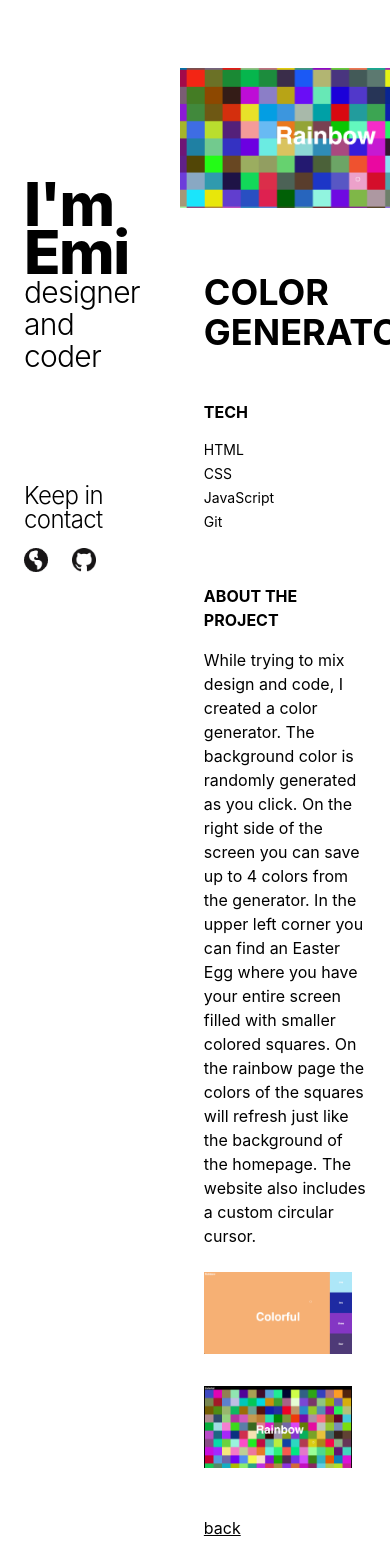
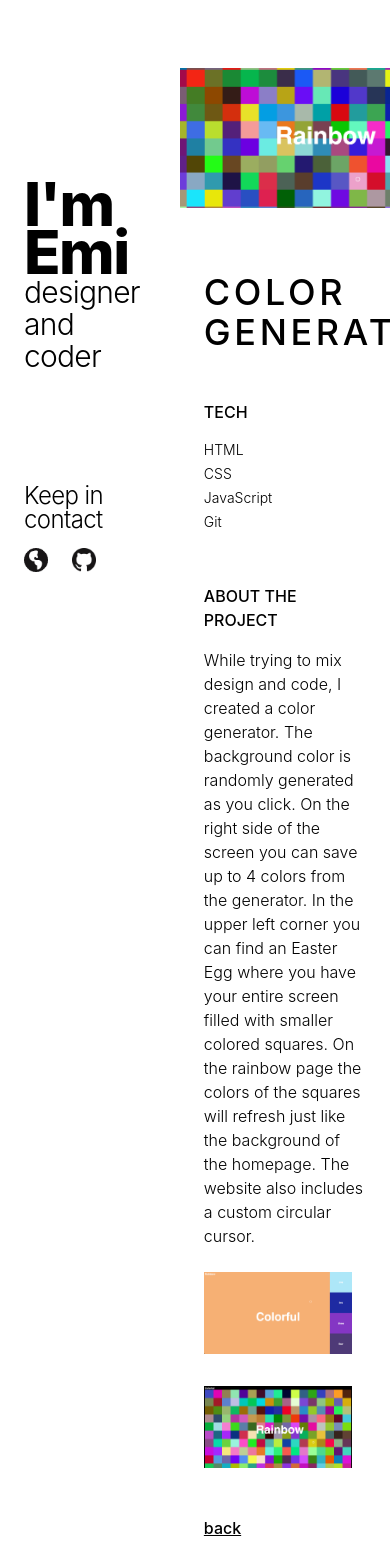
Before and after one commit to e-cmt/emi-codes, a Next.js app: page /projects/color-generator in a window 390 px wide. Shown: the top 1568 px of the page. Built offline with nearby package versions, Linux system fonts and the light colour scheme.

Commit message:
Responsive design, typography, pic

```diff
--- a/components/layout.js
+++ b/components/layout.js
@@ -16,6 +16,7 @@ export default function Layout({ children }) {
         <meta property="og:image" content={`/favicon.png`} />
         <meta name="og:title" content={siteTitle} />
       </Head>
+
       <div
         className={[styles.sidebar, "ml-5", "sm:ml-10", "md:ml-20"].join(" ")}
       >
--- a/components/layout.module.css
+++ b/components/layout.module.css
@@ -11,7 +11,7 @@
 }
 
 .heading {
-  @apply text-6xl	font-extrabold	 tracking-tight;
+  @apply text-6xl	font-extrabold tracking-tight;
   line-height: 3rem;
 }
 
--- a/pages/about.js
+++ b/pages/about.js
@@ -9,23 +9,28 @@ export default function About() {
         <title>About</title>
       </Head>
 
-      <div>
+      <div className="w-11/12 flex flex-col lg:flex-row items-start md:items-center md:justify-items-center">
         <img
-          className="w-11/12"
-          src="https://images.unsplash.com/photo-1603665185806-510f5376ce99?ixid=MXwxMjA3fDB8MHxwaG90by1wYWdlfHx8fGVufDB8fHw%3D&ixlib=rb-1.2.1&auto=format&fit=crop&w=1950&q=80"
+          className="w-8/12 sm:6/12 md:w-4/12 "
+          src="/images/profile_pic.png"
         ></img>
-        <div className="w-11/12 p-6 pt-16 pb-16">
-          <h1 className="text-4xl font-bold	pb-12">Hey there! I'm Emi.</h1>
-          <p className="text-base pb-6">
+        <div className="w-11/12 lg:w-8/12 lg:p-10 pt-16">
+          <h1 className="text-4xl font-medium	tracking-widest pb-12">
+            Hey there! I'm Emi.
+          </h1>
+          <p className="text-base font-light">
             I'm a designer and developer. After falling in love with coding in
             high school, I took a small detour until I started working in an IT
             company. Since then I have worked on designing websites, revising my
             knowledge and improving upon it with courses and through practice.{" "}
           </p>
-          <h6 className="text-base font-semibold pb-4">
+        </div>
+      </div>
+      <div className="w-11/12 md:p-4 pt-16 pb-16">
+        <h6 className="text-base font-medium pb-4">
           Technologies I've been working with:
         </h6>
-          <ul className="flex flex-col sm:flex-row justify-between text-base font-light pb-12">
+        <ul className="flex flex-col lg:flex-row justify-between text-base font-light pb-12">
           <li className="pb-1">HTML/CSS</li>
           <li className="pb-1">JavaScript</li>
           <li className="pb-1">TailwindCSS</li>
@@ -33,10 +38,9 @@ export default function About() {
           <li className="pb-1">Next.js</li>
           <li className="pb-1">Node.js</li>
         </ul>
-          <Link className="text-base font-bold pb-4" href="/">
-            <a className="underline">back</a>
+        <Link className="pb-4" href="/">
+          <a className="underline text-base font-medium">back</a>
         </Link>
-        </div>
       </div>
     </>
   );
--- a/pages/index.js
+++ b/pages/index.js
@@ -13,22 +13,22 @@ export default function Home() {
       <div className="flex flex-wrap items-center justify-start">
         <Link href="/projects/color-generator">
           <a className="h-56 w-56 sm:h-72 sm:w-72 xl:h-96 xl:w-96 bg-yellow-100 flex flex-row justify-center items-center">
-            <p className="text-xl">color generator</p>
+            <p className="text-xl text-yellow-900">color generator</p>
           </a>
         </Link>
         <Link href="/projects/portfolio-website">
           <a className="h-56 w-56 sm:h-72 sm:w-72 xl:h-96 xl:w-96 flex flex-row justify-center items-center bg-pink-100">
-            <p className="text-xl">portfolio website</p>
+            <p className="text-xl text-pink-900">portfolio website</p>
           </a>
         </Link>
         <Link href="/about">
           <a className="h-56 w-56 sm:h-72 sm:w-72 xl:h-96 xl:w-96 flex flex-row justify-center items-center  bg-purple-100">
-            <p className="text-xl">about</p>
+            <p className="text-xl text-purple-900">about</p>
           </a>
         </Link>
         <Link href="/projects/house-studio">
           <a className="h-56 w-56 sm:h-72 sm:w-72 xl:h-96 xl:w-96 flex flex-row justify-center items-center  bg-blue-100">
-            <p className="text-xl">house studio</p>
+            <p className="text-xl text-blue-900">house studio</p>
           </a>
         </Link>
       </div>
--- a/pages/projects/[id].js
+++ b/pages/projects/[id].js
@@ -47,23 +47,25 @@ function ProjectLayout({ id }) {
       <img className="w-10/12" src={project.hero}></img>
       <div className="w-10/12 p-6 pt-16 pb-16">
         <div>
-          <h1 className="text-4xl font-bold	pb-12">{project.title}</h1>
+          <h1 className="text-4xl font-medium	tracking-widest	pb-12">
+            {project.title}
+          </h1>
         </div>
-        <h6 className="text-base font-bold pb-4">TECH</h6>
-        <ul className="flex flex-col sm:flex-row justify-between text-base pb-12">
+        <h6 className="text-base font-medium pb-4">TECH</h6>
+        <ul className="flex flex-col sm:flex-row justify-between text-base font-light pb-12">
           {project.tags.map((tag) => (
             <li className="text-sm pb-1">{tag}</li>
           ))}
         </ul>
-        <h6 className="text-base font-bold pb-4">ABOUT THE PROJECT</h6>
-        <p className="text-base pb-6">{project.text}</p>
+        <h6 className="text-base font-medium pb-4">ABOUT THE PROJECT</h6>
+        <p className="text-base font-light pb-6">{project.text}</p>
         <div className="flex flex-col sm:flex-row sm:flex-wrap items-start justify-start gap-8 pb-12">
           {project.img.map((img) => (
             <img className="flex w-11/12 md:w-8/12 lg:w-5/12" src={img}></img>
           ))}
         </div>
-        <Link className="text-base font-bold pb-4" href="/">
-          <a className="underline">back</a>
+        <Link className="pb-4" href="/">
+          <a className="underline text-base font-medium">back</a>
         </Link>
       </div>
     </>
```
Also changed, not shown: public/images/profile_pic.png (added). Lines whose indentation alone changed are shown as unchanged.
